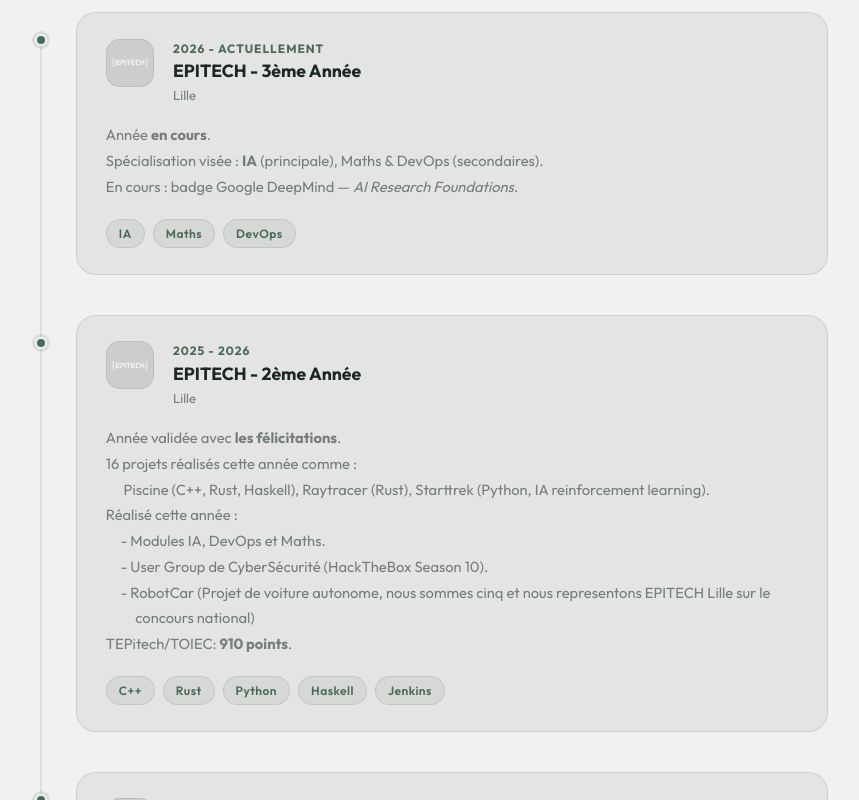
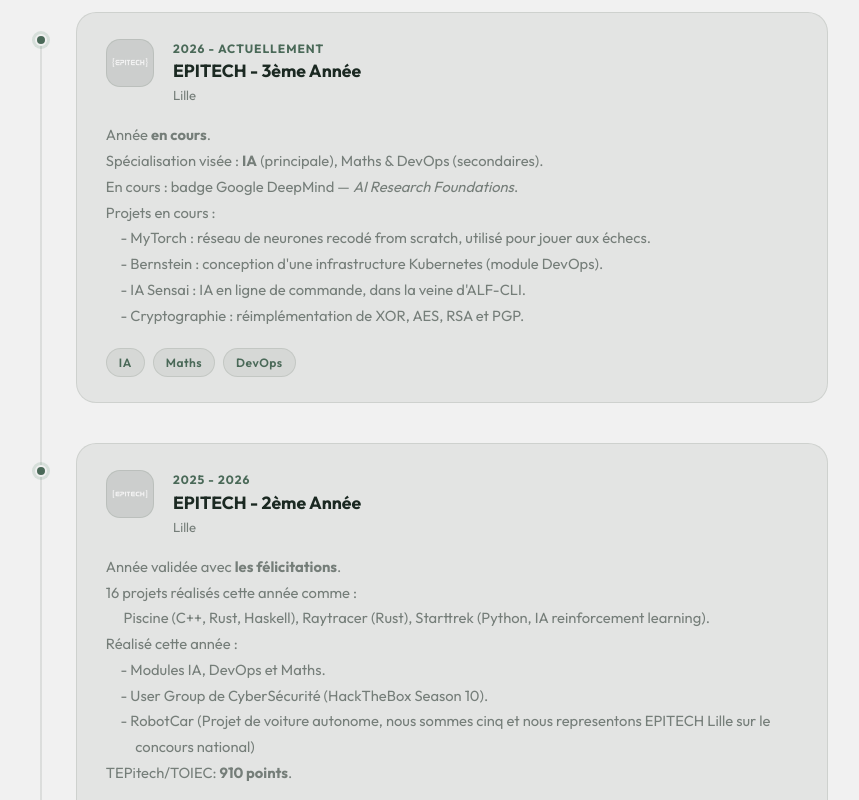
Before and after one commit to EtienneP-26/MonPortfolio, a React (Vite) app: page / in a window 1280 px wide. Shown: the part 2080-2880 px from the top of the page, without its empty margins (180-1039 px from the left). Built offline with nearby package versions, Linux system fonts and the light colour scheme.

Commit message:
feat(projects): add Noctia, RIMP and MyTorch, list EPITECH projects in 3rd year, update RoboCar and roadmap

```diff
--- a/src/Components/Projects/Projects.jsx
+++ b/src/Components/Projects/Projects.jsx
@@ -44,7 +44,7 @@
               <div className="project-card" key={idx}>
                 {/* Image */}
                 <div className="pc-image">
-                  <img src={project.image} alt={project.title} />
+                  {project.image && <img src={project.image} alt={project.title} />}
                   {project.statusLabel && (
                     <span className={`pc-status ${statusClass[project.status] || ''}`}>
                       {project.statusLabel}
--- a/src/data/portfolio.js
+++ b/src/data/portfolio.js
@@ -123,7 +123,7 @@
     place: 'Lille',
     imageplace: 'EPITECH',
     logo: epitechLogo,
-    description: `Année <strong>en cours</strong>.<br/>Spécialisation visée : <strong>IA</strong> (principale), Maths & DevOps (secondaires).<br/>En cours : badge Google DeepMind — <em>AI Research Foundations</em>.`,
+    description: `Année <strong>en cours</strong>.<br/>Spécialisation visée : <strong>IA</strong> (principale), Maths & DevOps (secondaires).<br/>En cours : badge Google DeepMind — <em>AI Research Foundations</em>.<br/>Projets en cours :<br/>&emsp;- MyTorch : réseau de neurones recodé from scratch, utilisé pour jouer aux échecs.<br/>&emsp;- Bernstein : conception d'une infrastructure Kubernetes (module DevOps).<br/>&emsp;- IA Sensai : IA en ligne de commande, dans la veine d'ALF-CLI.<br/>&emsp;- Cryptographie : réimplémentation de XOR, AES, RSA et PGP.`,
     tags: ['IA', 'Maths', 'DevOps'],
   },
   {
@@ -265,12 +265,12 @@
 // ============================================================
 export const projectsData = [
   {
-    title: 'RoboCar',
-    image: imgrobocar,
-    description: "Voiture quasi-autonome suivant une ligne blanche sur circuit. Rôle : construction physique + algorithmes embarqués. Repris en 2026 avec de nouveaux objectifs.",
-    tags: ['IA', 'Python', 'Câblage', 'Robotique'],
+    title: 'Noctia',
+    image: imgNoctia,
+    description: "Plugin Claude Code pour faciliter le développement avec l'IA : règles de dev et modes de travail (l'IA comme mentor, ou en autonomie avec orchestrateur et sous-agents), plus des mods Claude Code. Inclut des garde-fous (hook git, scan des manques d'un projet, audit).",
+    tags: ['IA', 'Claude Code', 'Agents'],
     status: 'en-cours',
-    statusLabel: 'En cours (v2) — EPITECH',
+    statusLabel: 'En cours — Perso',
     repo: null,
   },
   {
@@ -292,6 +292,60 @@
     repo: null,
   },
   {
+    title: 'RoboCar',
+    image: imgrobocar,
+    description: "Voiture quasi-autonome sur circuit (v1 : suivi d'une ligne blanche). En v2 (2026), ajout d'un LiDAR et d'une caméra 3D pour viser une conduite autonome dans tout type d'environnement. Rôle : construction physique et algorithmes embarqués.",
+    tags: ['IA', 'Python', 'Câblage', 'Robotique'],
+    status: 'en-cours',
+    statusLabel: 'En cours (v2) — EPITECH',
+    repo: null,
+  },
+  // {
+  //   title: 'Bernstein',
+  //   image: null,
+  //   description: "Projet du module DevOps : conception d'une infrastructure Kubernetes.",
+  //   tags: ['DevOps', 'Kubernetes'],
+  //   status: 'en-cours',
+  //   statusLabel: 'En cours — EPITECH',
+  //   repo: null,
+  // },
+  {
+    title: 'MyTorch',
+    image: imgMyTorch,
+    description: "Réseau de neurones recodé from scratch, utilisé ensuite pour jouer aux échecs.",
+    tags: ['IA', 'Deep Learning'],
+    status: 'en-cours',
+    statusLabel: 'En cours — EPITECH',
+    repo: null,
+  },
+  {
+    title: 'RIMP',
+    image: imgRimp,
+    description: "Application de dessin pour Linux, écrite en Rust, avec support de tablette graphique. Née d'un projet EPITECH (recoder GIMP), réorientée vers le dessin.",
+    tags: ['Rust', 'Linux', 'Graphisme'],
+    status: 'en-cours',
+    statusLabel: 'En cours — Perso & EPITECH',
+    repo: null,
+  },
+  // {
+  //   title: 'IA Sensai',
+  //   image: null,
+  //   description: "Projet EPITECH d'IA en ligne de commande, dans la même veine qu'ALF-CLI.",
+  //   tags: ['IA', 'Python'],
+  //   status: 'en-cours',
+  //   statusLabel: 'En cours — EPITECH',
+  //   repo: null,
+  // },
+  // {
+  //   title: 'Module Cryptographie',
+  //   image: null,
+  //   description: "Réimplémentation d'algorithmes de cryptographie : XOR, AES, RSA et PGP.",
+  //   tags: ['Cryptographie'],
+  //   status: 'en-cours',
+  //   statusLabel: 'En cours — EPITECH',
+  //   repo: null,
+  // },
+  {
     title: 'StartTrek',
     image: imgstarttrek,
     description: "Modèle de Reinforcement Learning pour l'alunissage autonome d'un module spatial simulé.",
@@ -301,26 +355,21 @@
     repo: null,
   },
   {
+    title: 'MinIA',
+    image: imgMinIA,
+    description: "Réimplémentation d'un petit LLM. Prochaine étape à définir — piste envisagée : extension vers le multimodal (texte → image).",
+    tags: ['Python', 'AI', 'Maths'],
+    status: 'en-exploration',
+    statusLabel: 'En exploration — Perso',
+    repo: 'https://github.com/EtienneP-26/MinIA',
+  },
+  {
     title: 'CVRIE',
     image: imgcvrie,
     description: "Clustering non supervisé (8 groupes distincts) sur une base de symptômes patients + détection de tumeurs cérébrales par imagerie/NLP (partie réalisée par un coéquipier).",
     tags: ['IA', 'Python', 'Supervised', 'Unsupervised'],
     status: 'termine',
     statusLabel: 'Terminé — EPITECH',
-    repo: null,
-  },
-  // {
-  //   title: 'MyMarvin',
-  //   image: imgmymarvin,
-  //   description: "Projet EPITECH : Tests automatisés à l’aide de Jenkins",
-  //   tags: ['Jenkins', 'DevOps', 'Automatisation'],
-  //   repo: null,
-  // },
-  {
-    title: 'Mon Portfolio',
-    image: imgmonportfolio,
-    description: "Interface moderne React/Vite avec design 'Bento Grid'. Vitrine de mes compétences et projets.",
-    tags: ['React', 'CSS3', 'Vite'],
     repo: null,
   },
   {
@@ -333,15 +382,6 @@
     repo: 'https://github.com/EtienneP-26/My-DOOM-FPS',
   },
   {
-    title: 'MinIA',
-    image: imgMinIA,
-    description: "Réimplémentation d'un petit LLM. Prochaine étape à définir — piste envisagée : extension vers le multimodal (texte → image).",
-    tags: ['Python', 'AI', 'Maths'],
-    status: 'en-exploration',
-    statusLabel: 'En exploration — Perso',
-    repo: 'https://github.com/EtienneP-26/MinIA',
-  },
-  {
     title: 'MySH',
     image: imgmysh,
     description: "Réimplémentation d'un shell Unix (parsing, redirections, pipes, builtins) en C, en plusieurs étapes individuelles puis en équipe.",
@@ -349,6 +389,13 @@
     status: 'termine',
     statusLabel: 'Terminé — EPITECH',
     repo: 'https://github.com/EtienneP-26/mysh',
+  },
+  {
+    title: 'Mon Portfolio',
+    image: imgmonportfolio,
+    description: "Interface moderne React/Vite avec design 'Bento Grid'. Vitrine de mes compétences et projets.",
+    tags: ['React', 'CSS3', 'Vite'],
+    repo: null,
   },
   {
     title: 'project-template',
@@ -359,6 +406,13 @@
     statusLabel: 'Perso',
     repo: 'https://github.com/EtienneP-26/project-template.git',
   },
+  // {
+  //   title: 'MyMarvin',
+  //   image: imgmymarvin,
+  //   description: "Projet EPITECH : Tests automatisés à l’aide de Jenkins",
+  //   tags: ['Jenkins', 'DevOps', 'Automatisation'],
+  //   repo: null,
+  // },
   // {
   //   title: 'PyTorch from scratch (Python & Rust)',
   //   image: imgpytorch,
@@ -374,11 +428,9 @@
 //  SECTION ROADMAP — Prochainement
 // ============================================================
 export const roadmapData = [
-  'PyTorch from scratch (Python & Rust)',
   'Fine-tuning de modèles LLM (expérimentations)',
-  'RPG 2D sur Godot (avec un ami)',
-  'Applications mobiles',
   'MySH réécrit en Rust',
+  'Bibliothèque Python à cœur Rust, pour accélérer du code Python via des appels de fonctions',
 ]
 
 // ============================================================
```
